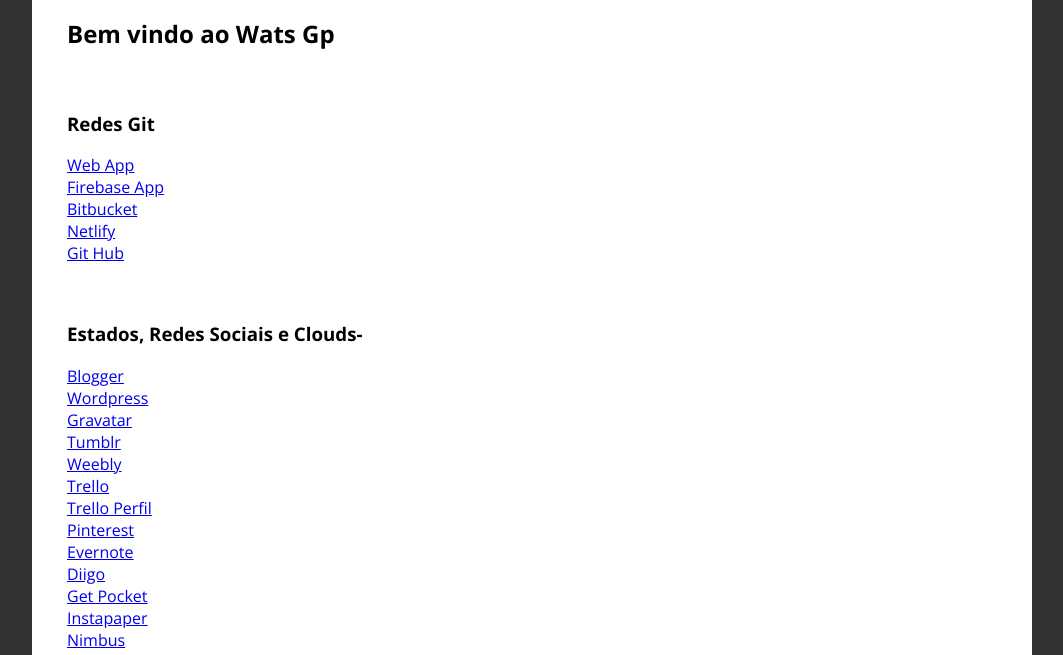
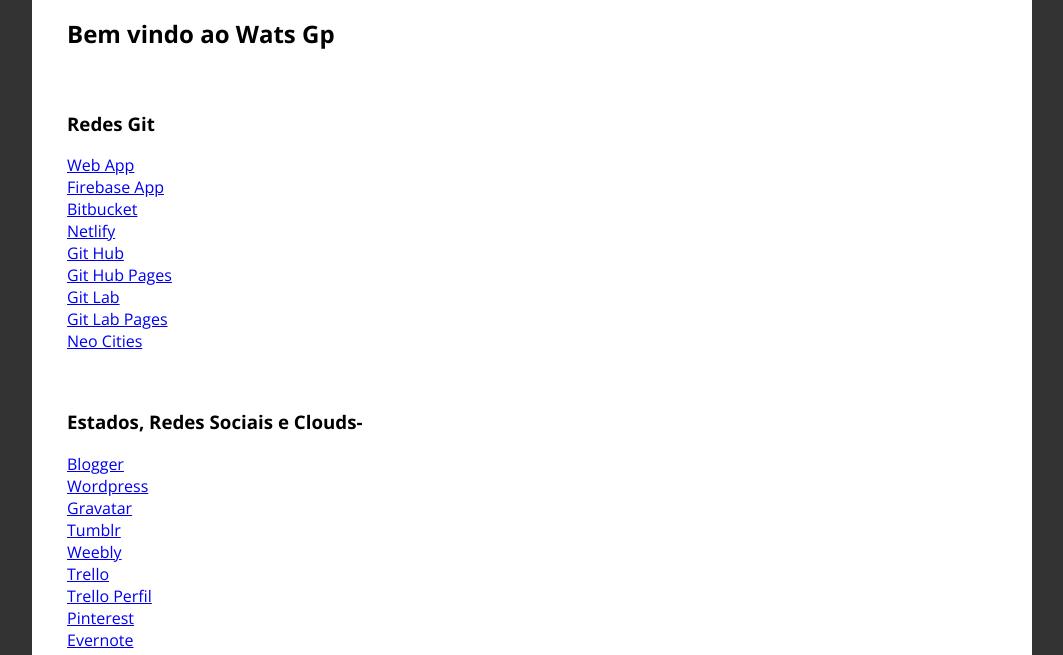
Before and after one commit to whatsappgb/whatsagb, a plain HTML site: page index.html in a window 1280 px wide. Shown: the part 123-778 px from the top of the page, without its empty margins (108-1171 px from the left). Drawn offline with nearby package versions, Linux system fonts and the light colour scheme.

Commit message:
Update index.html

```diff
--- a/index.html
+++ b/index.html
@@ -47,6 +47,10 @@ footer, footer a {color:#fff;}
 <a href="https://bitbucket.org/whatsgp/"> Bitbucket</a><br>
 <a href="https://whatsappgb.netlify.app">Netlify</a><br>
 <a href="https://github.com/whatsappgb"> Git Hub</a><br>
+<a href="https://whatsappgb.github.io/whatsagb/">Git Hub Pages</a><br>
+<a href="https://gitlab.com/whatsgp12">Git Lab</a><br>
+<a href="https://whatsgp12.gitlab.io/whatsapp-gb">Git Lab Pages</a><br>
+<a href="https://whatsappgb.neocities.org">Neo Cities</a><br>
 
 <p>
 </p>
```
